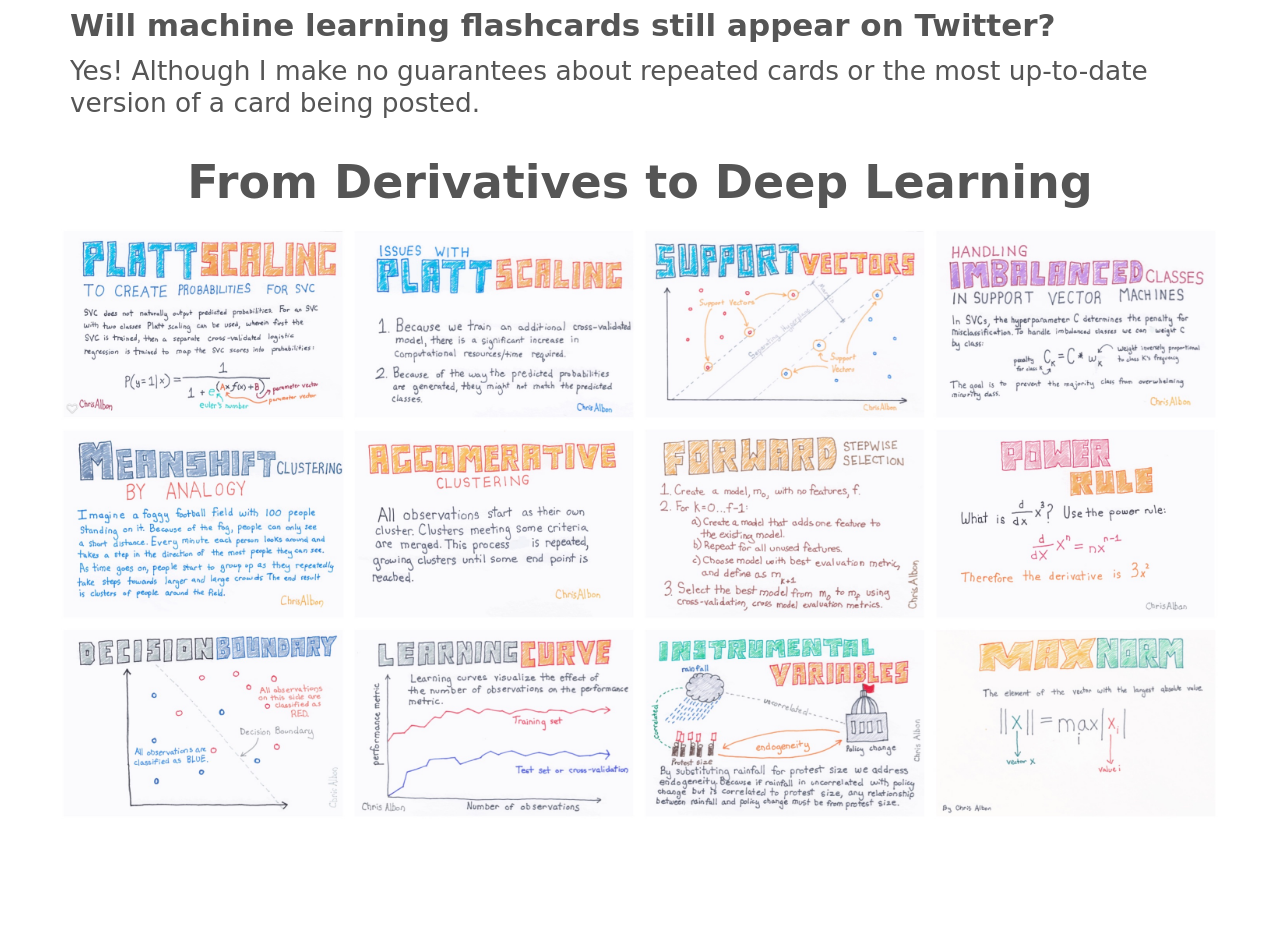
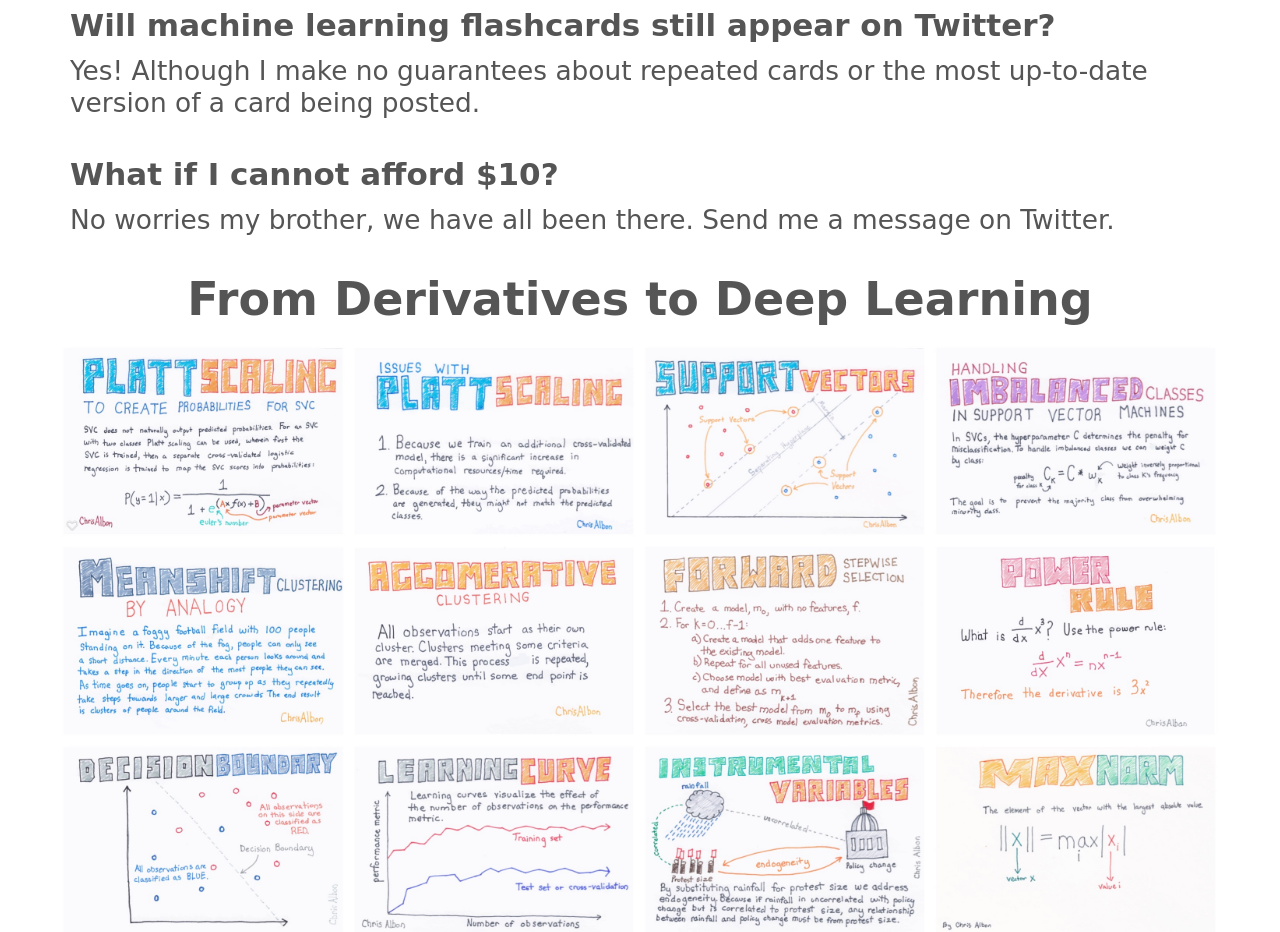
Before and after one commit to tradinscd/MachineLearningFlashcards.com, a plain HTML site: page index.html in a window 1280 px wide. Shown: the part 3940-4872 px from the top of the page. Before the commit the page ends 4822 px from the top, so only its background shows below. Drawn offline with Linux system fonts and the light colour scheme; a web font is replaced by a local one.

Commit message:
Added question

```diff
--- a/index.html
+++ b/index.html
@@ -131,6 +131,11 @@
           <p>Yes! Although I make no guarantees about repeated cards or the most up-to-date version of a card being posted.</p>
         </div>
 
+        <div class="col-sm-12">
+          <h3>What if I cannot afford $10?</h3>
+          <p>No worries my brother, we have all been there. Send me a message on Twitter.</p>
+        </div>
+
         <br><br>
         <div class="row">
           <div class="col-sm-12">
```
